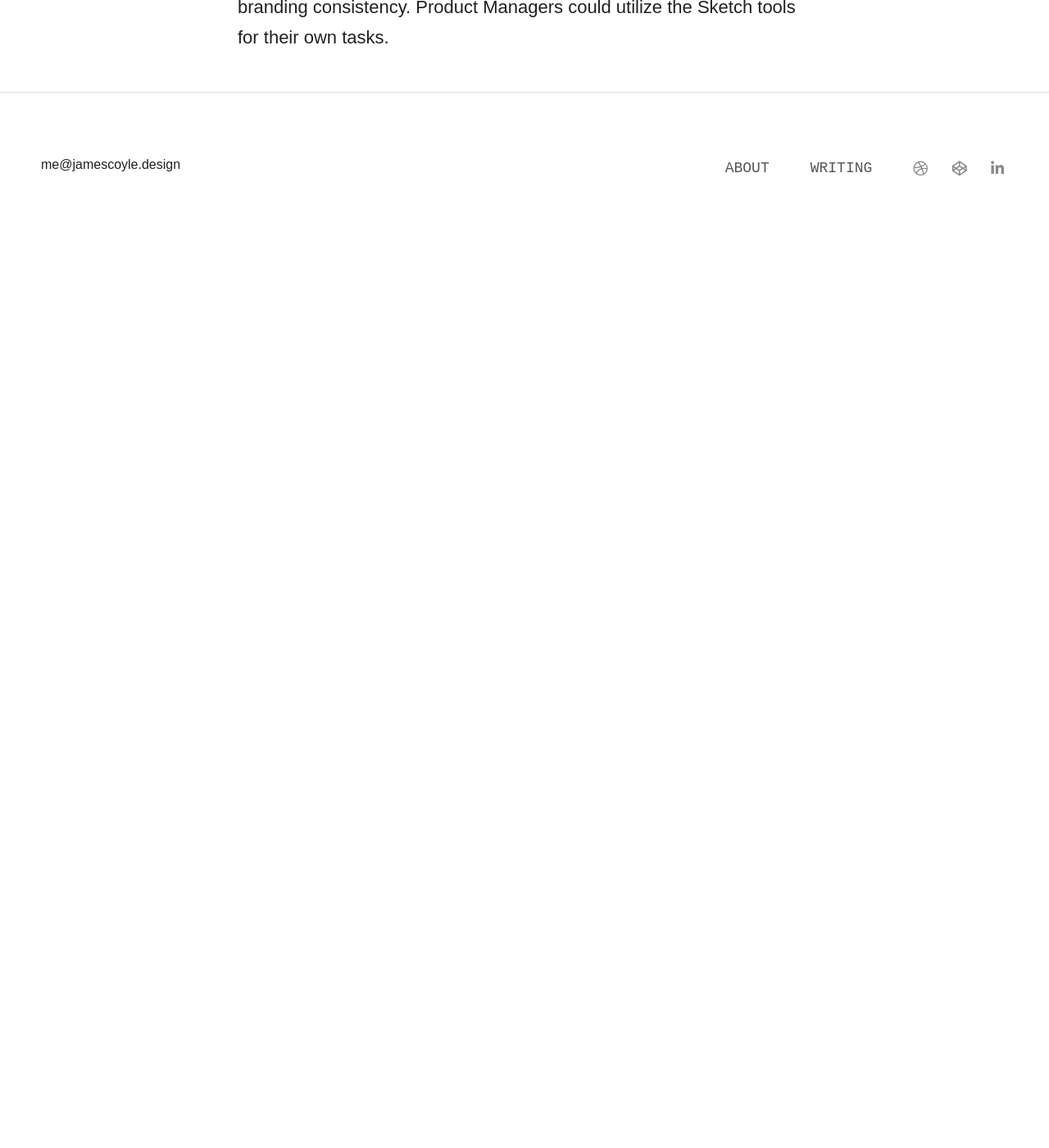
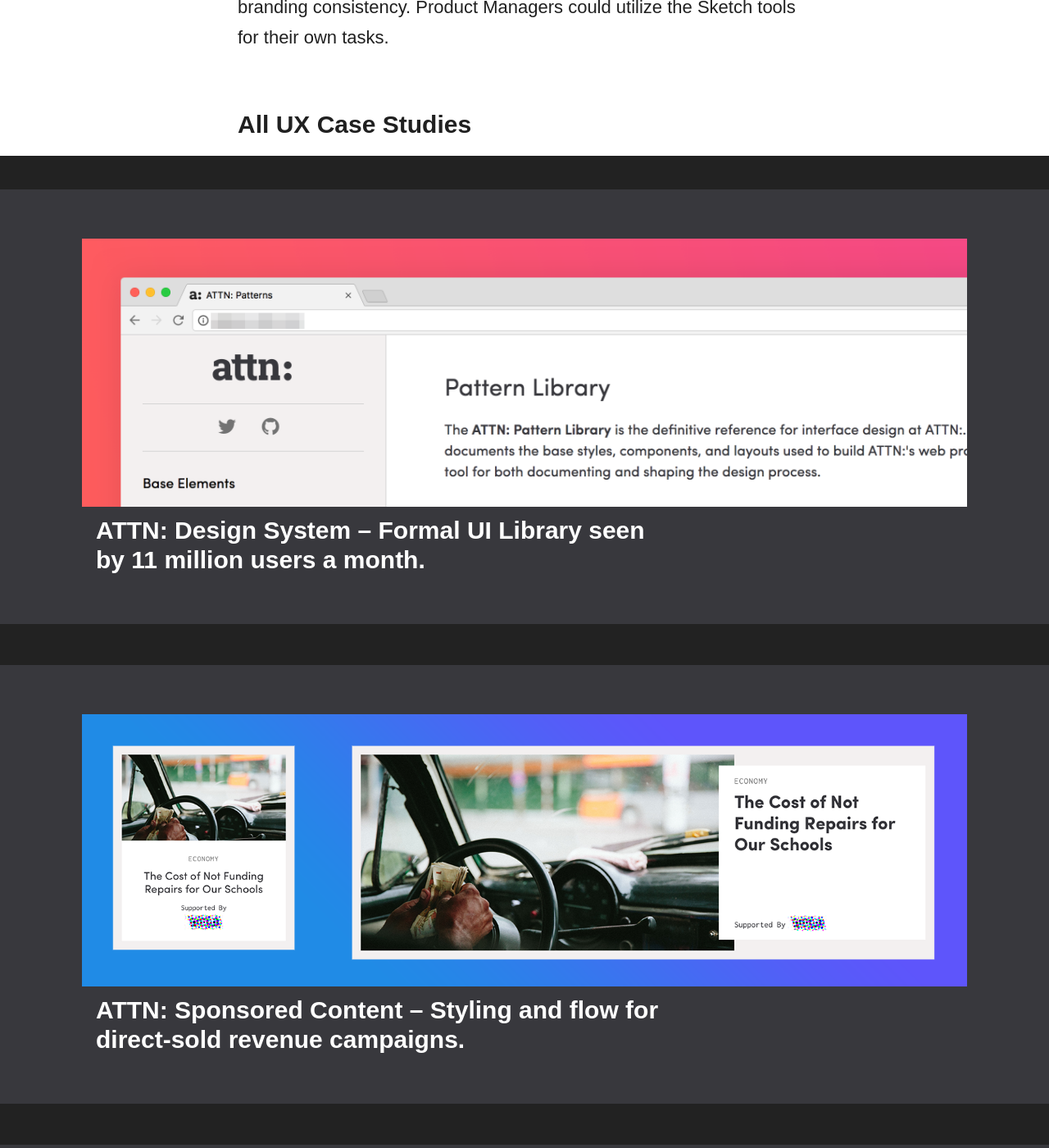
Before and after one commit to jpex/Portfolio-V4, a Jekyll site: the page built from _posts/1970-01-01-design_system.md, in a window 1280 px wide and 1400 px high, scrolled down 7668 px. Shown: the whole window at 82% size. Built offline with Jekyll 4.4.1, drawn with Linux system fonts in a browser that asks for light colours; nearby versions of some CDN libraries; some web fonts are replaced; before the commit the page ends 7927 px from its top, so only the background shows below that; some of the changed text lies outside the part shown.

Commit message:
add font, case study links at bottom of case studies

```diff
--- a/_layouts/case.html
+++ b/_layouts/case.html
@@ -1,6 +1,26 @@
 {% include header-mini.html %}
     <div class="case">
       {{ content }}
+
+      <h2>All UX Case Studies</h2>
+      <br>
+      <div class="cases-mini">
+        <br>
+        <div class="card">
+          <img class="home_iamge" src="/images/homepage_patterns.png" alt="ATTN: Design System" width="2280" height="690"/>
+          <a href="/design_system"><h3 class="card-title"><span class="bold">ATTN: Design System</span> – Formal UI Library seen by 11 million users a month.</h3></a>
+        </div>
+        <div class="card">
+          <img class="home_iamge" src="/images/homepage_ads.png" alt="ATTN: Design System" width="1555" height="478" />
+          <a href="/sponsored_content"><h3 class="card-title"><span class="bold">ATTN: Sponsored Content</span> – Styling and flow for direct-sold revenue campaigns.</h3></a>
+        </div>
+        <div class="card">
+          <img class="home_iamge" src="/images/homepage_ifit.png" alt="ATTN: Page Templates" width="1555" height="478" />
+          <a href="/ifit"><h3 class="card-title"><span class="bold">iFit Registration</span> – User flow for account creation.</h3></a>
+        </div>
+      </div>
+
+
     </div>
     {% include foot.html %}
   </body>
--- a/_sass/core.scss
+++ b/_sass/core.scss
@@ -1,5 +1,12 @@
 @import 'persona';
 @import 'tree';
+
+@font-face {
+ font-family: 'SomeType Mono';
+ font-style: normal;
+ font-weight: 300;
+ src: url('/fonts/SometypeMono-Regular.otf') format('opentype');
+}
 
 *, *:before, *:after { box-sizing: border-box;}
 
@@ -424,6 +431,15 @@
   a { color: #555; padding: 0 2px; margin: 0 -1px; }
 }
 
+.cases-mini {
+  background: #222;
+  width: 100%;
+  color: #fff;
+  .card { background-color: #38383D; color: #fff; }
+  h3 { margin-top: 8px; background: none; color: #fff; &:hover { color: #aaa; background: none; }}
+  .bold { color: #fff;  }
+}
+
 // Block: .case
 .case {
   display: flex;
```
Also changed, not shown: fonts/SometypeMono-Bold.otf (added), fonts/SometypeMono-BoldItalic.otf (added), fonts/SometypeMono-Medium.otf (added), fonts/SometypeMono-MediumItalic.otf (added), fonts/SometypeMono-Regular.otf (added), fonts/SometypeMono-RegularItalic.otf (added).
